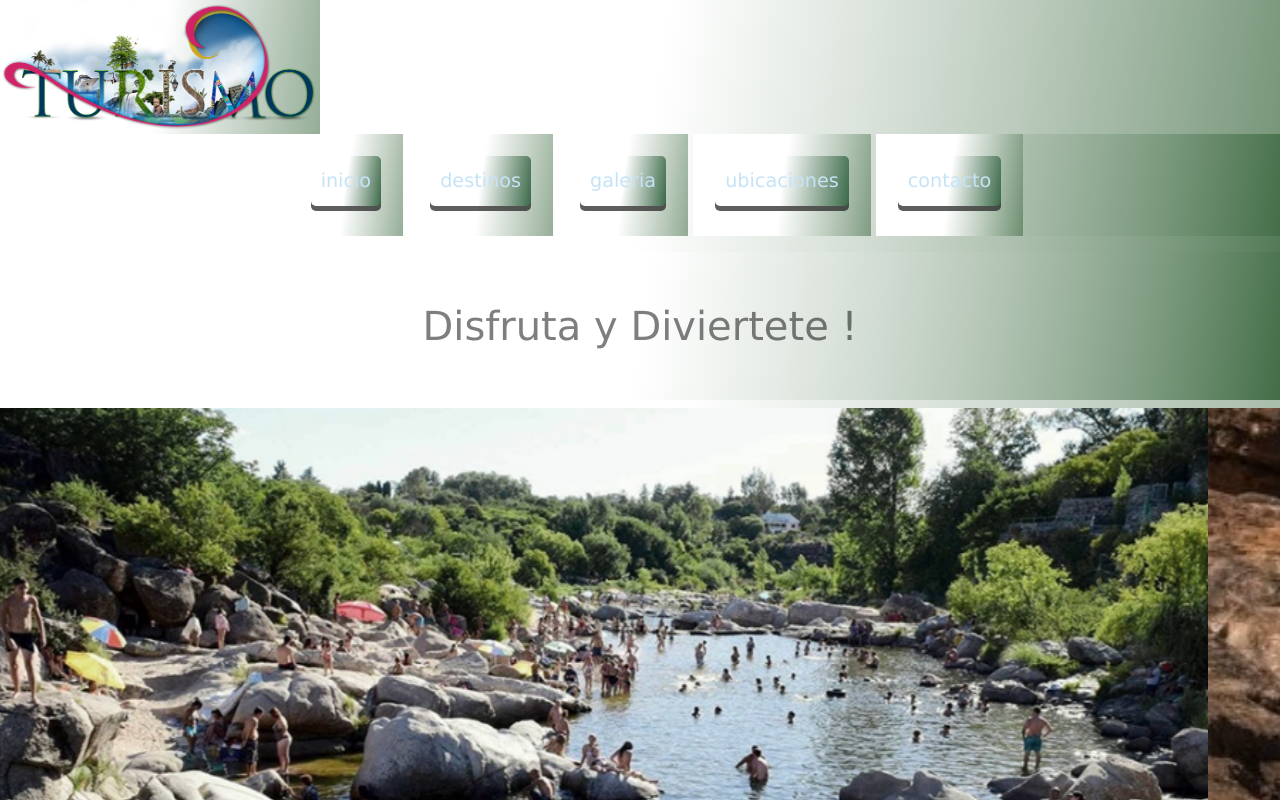
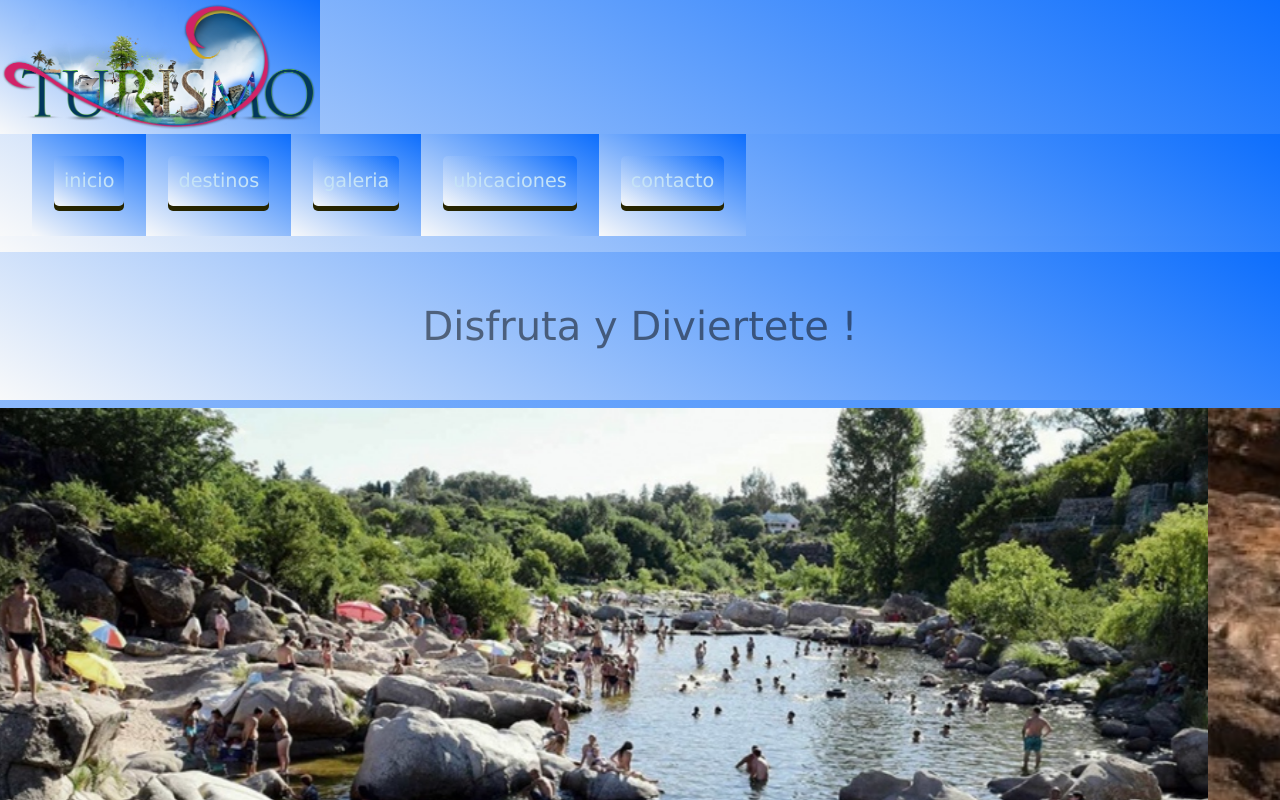
Before and after one commit to LucasDBeltran/Coder2022, a plain HTML site: page destinos.html in a window 1280 px wide. Shown: the top 800 px of the page. Drawn offline with nearby package versions, Linux system fonts and the light colour scheme; files that its build step writes are made by us from their sources.

Commit message:
se agrega sass

```diff
--- a/destinos.html
+++ b/destinos.html
@@ -8,7 +8,7 @@
   <link rel="icon" href="">
   <link href="https://cdn.jsdelivr.net/npm/bootstrap@5.1.3/dist/css/bootstrap.min.css" rel="stylesheet"
     integrity="sha384-1BmE4kWBq78iYhFldvKuhfTAU6auU8tT94WrHftjDbrCEXSU1oBoqyl2QvZ6jIW3" crossorigin="anonymous">
-  <link rel="stylesheet" href="style.css" />
+  <link rel="stylesheet" href="main.css" />
   <link rel="stylesheet" href="../boostrap/css/bootstrap.min.css">
   <title>Destinos</title>
 </head>
--- /dev/null
+++ b/main.scss
@@ -0,0 +1,85 @@
+*{
+    background:linear-gradient(210deg, #0d6efd 0%, #f8f9fa 100%);
+    margin: 0;
+    padding: 0;
+    box-sizing: border-box;
+    font-family:'Lucida Sans', 'Lucida Sans Regular', 'Lucida Grande', 'Lucida Sans Unicode', Geneva, Verdana, sans-serif
+}
+h1{
+    color: rgba(0, 0, 0, 0.507) ;
+    padding: 50px;
+    text-align: center;
+    font-size: 30px;
+    font-weight: 20px;
+}
+p{
+    font-size: 20px;
+    font-family: 'Lucida Sans', 'Lucida Sans Regular', 'Lucida Grande', 'Lucida Sans Unicode', Geneva, Verdana, sans-serif;
+    text-align: center;
+}
+.logoBanner {
+    width: 25%;
+    display: flex;
+    justify-content: space-between;
+}
+/*crear un partial para este*/
+.boxImageDestinos {
+    display: flex;
+    justify-content:center;
+
+}
+/*menu! crear un partial*/
+
+#ContainerNav {
+    display: grid;
+    margin:auto;
+    width:auto;
+
+    li{
+        display: inline-block;
+        padding: 20px;
+    }
+    ul {
+        list-style: none;
+        text-align: center;
+    }
+     li a {
+        background-color: rgb(66, 112, 89);
+        color:rgb(197, 227, 247);
+         text-decoration: none;
+         padding: 10px 10px;
+         display: block;
+         transition: 0.5s;
+         border-radius: 5px;
+         margin: 2px ;
+         font-size: 1.2rem;
+         line-height: 1.6em;
+         margin-bottom: 10px;
+         box-shadow: 0px 5px 0px rgb(39, 37, 37 / 74%);
+
+    }
+    li a:hover {
+        background-color: rgba(53, 70, 26, 0.438);
+        color: rgb(0, 0, 0);
+        box-shadow: 0px 2px 0px rgb(100, 143, 236);
+
+    }
+
+    li {
+        float: left;
+        text-align: center;
+    }
+    li ul {
+        display: none;
+        position: absolute;
+        min-width: 100px;
+        z-index: 1;
+    }
+    li:hover > ul{
+       display: block;
+     }
+
+
+
+
+ }
--- a/style.css
+++ /dev/null
@@ -1,87 +0,0 @@
-
-
-*{
-    background: linear-gradient(98deg, rgb(255, 255, 255) 50%, rgba(54, 100, 58, 0.527) 100%);
-    margin: 0;
-    padding: 0;
-    box-sizing: border-box;
-    font-family:'Lucida Sans', 'Lucida Sans Regular', 'Lucida Grande', 'Lucida Sans Unicode', Geneva, Verdana, sans-serif
-}
-h1{
-    color: rgba(0, 0, 0, 0.507) ;
-    padding: 50px;
-    text-align: center;
-    font-size: 30px;
-    font-weight: 20px;
-}
-p{
-    font-size: 20px;
-    font-family: 'Lucida Sans', 'Lucida Sans Regular', 'Lucida Grande', 'Lucida Sans Unicode', Geneva, Verdana, sans-serif;
-    text-align: center;
-}
-
-.logoBanner {
-    width: 25%;
-    display: flex;
-    justify-content: space-between;
-}
-
-li{
-    display: inline-block;
-    padding: 20px;
-}
-
-.boxImageDestinos {
-    display: flex;
-    justify-content:center;
-
-}
-
-/*menu*/
-#ContainerNav {
-    display: grid;
-    margin:auto;
-    width:auto;
- }
-
- ul {
-    list-style: none;
-    text-align: center;
-}
-
-#ContainerNav li a {
-    background-color: rgb(66, 112, 89);
-    color:rgb(197, 227, 247);
-     text-decoration: none;
-     padding: 10px 10px;
-     display: block;
-     transition: 0.5s;
-     border-radius: 5px;
-     margin: 2px ;
-     font-size: 1.2rem;
-     line-height: 1.6em;
-     margin-bottom: 10px;
-     box-shadow: 0px 5px 0px rgb(39 37 37 / 74%);
-
-}
-
-#ContainerNav li a:hover {
-    background-color: rgba(53, 70, 26, 0.438);
-    color: rgb(0, 0, 0);
-    box-shadow: 0px 2px 0px rgb(100, 143, 236);
-
-}
-#ContainerNav > li {
-    float: left;
-    text-align: center;
-}
-#ContainerNav li ul {
-    display: none;
-    position: absolute;
-    min-width: 100px;
-    z-index: 1;
-}
-#ContainerNav li:hover > ul{
-   display: block;
- }
- /*finMenu*/
```
Also changed, not shown: contacto.html (+1 -1 lines), galeria.html (+1 -1 lines), index.html (+1 -1 lines), ubicaciones.html (+1 -1 lines), main.css (added), 1 other file.
